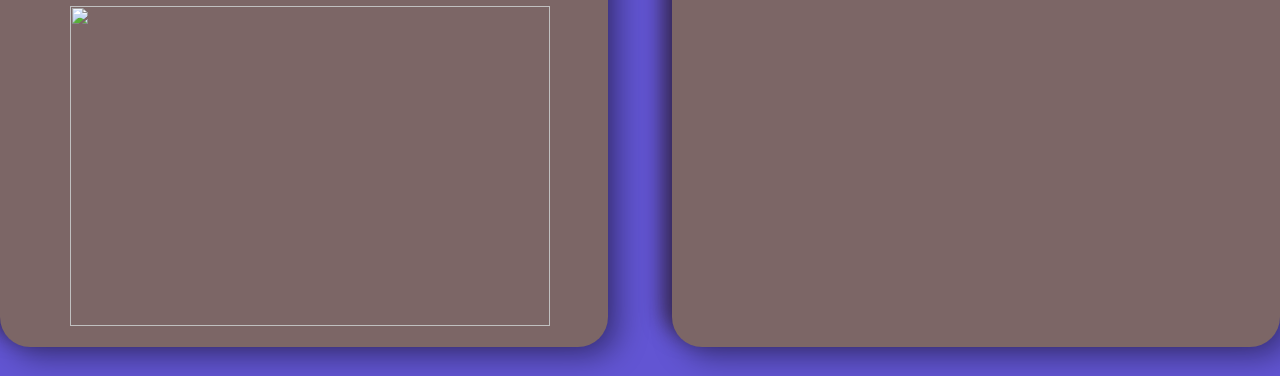
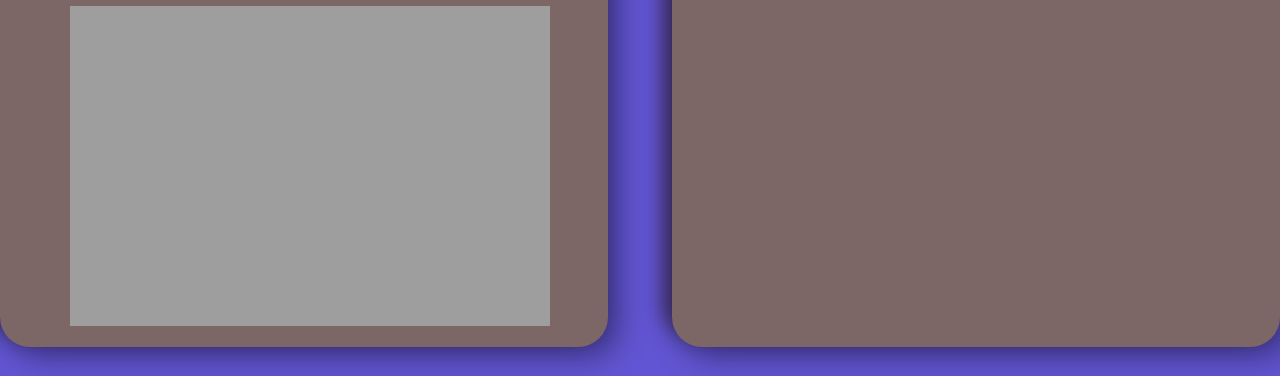
Before and after one commit to Anushkaa2306/wardrow, a plain HTML site: page index.html in a window 1280 px wide. Shown: the part 424-800 px from the top of the page. Drawn offline with Linux system fonts and the light colour scheme; the site is published under a folder, as on GitHub Pages, so addresses that start at the root find nothing.

Commit message:
added pic

```diff
--- a/index.html
+++ b/index.html
@@ -97,7 +97,7 @@
  <div class="dashboard">
     <h3>Wardrobe</h3>
     <h4>Explore Your Wardrobe ✨!!</h4>
-        <img src="/wardrobe/image.png" alt="">
+        <img src="wardrobe/image.png" alt="">
         <div class="typewriter">
             <p id="typing-text"></p>
           </div>
```
